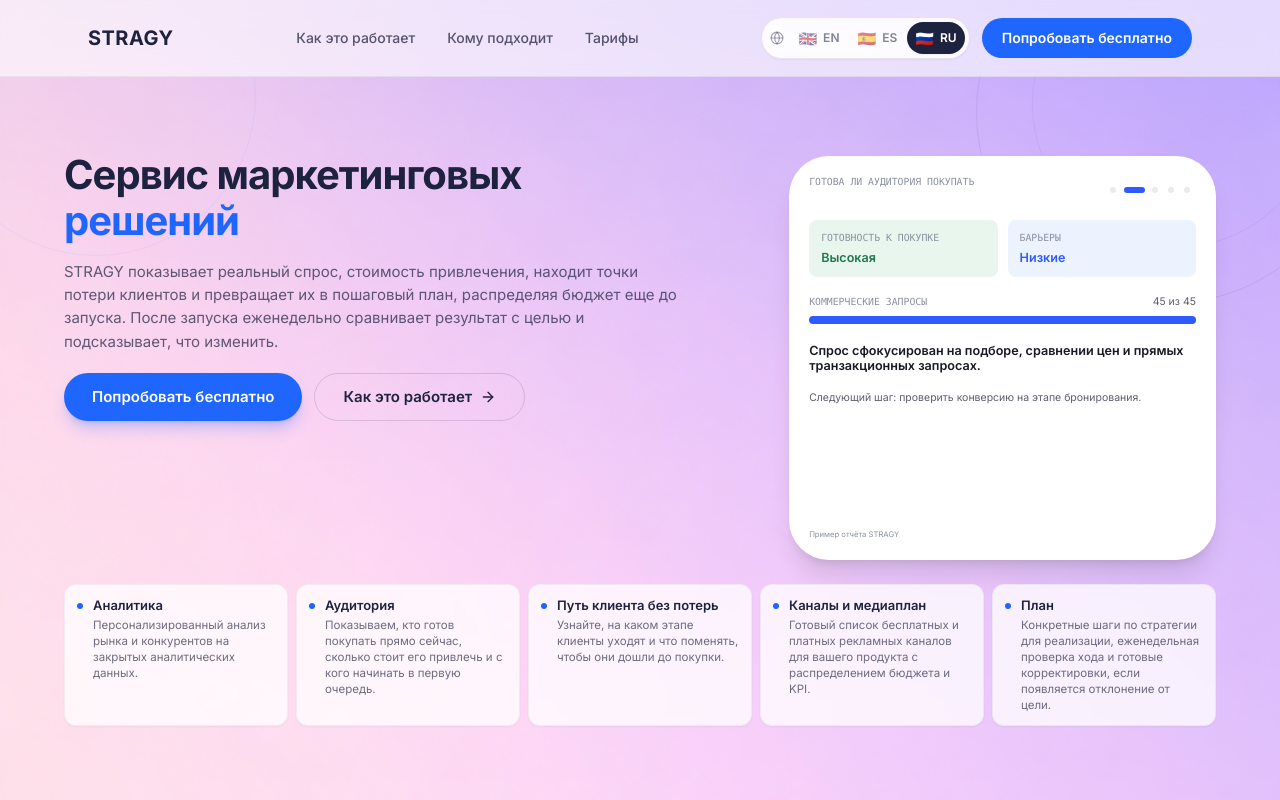
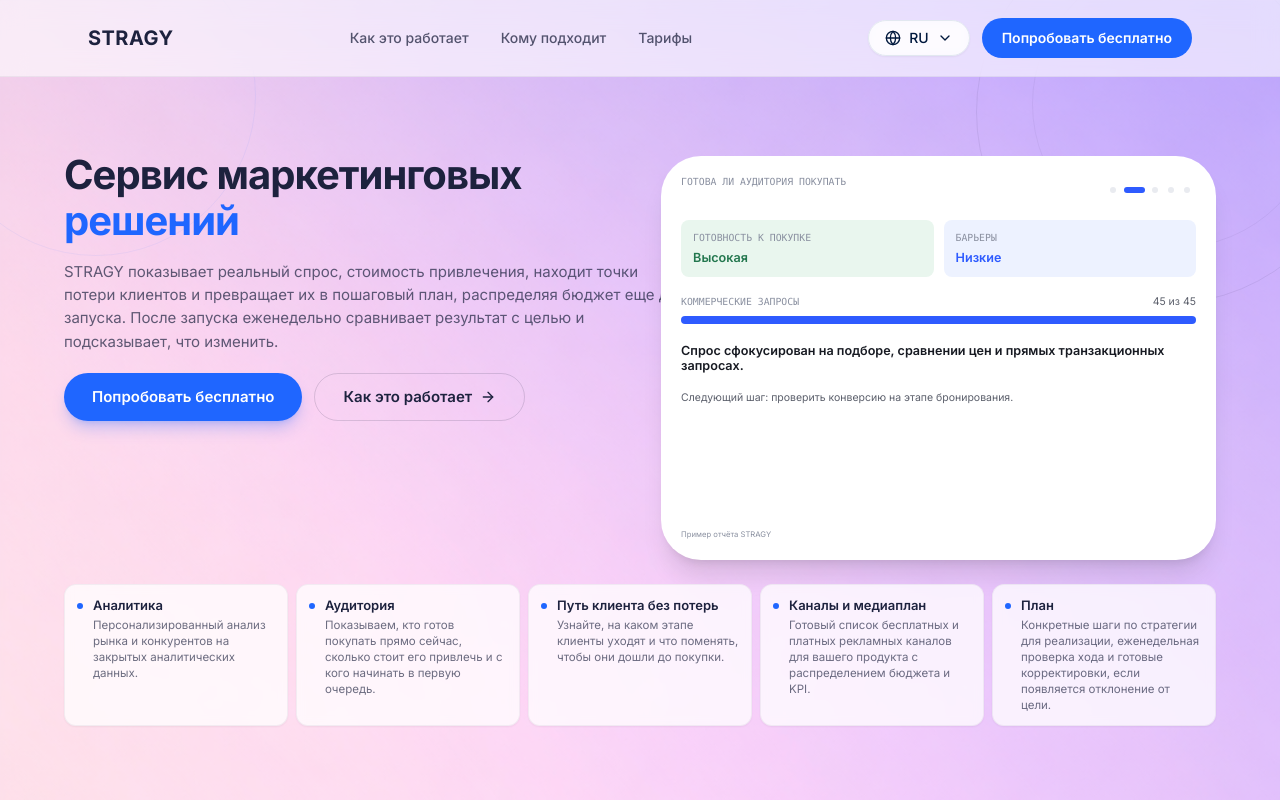
Before and after one commit to irena-sharapa/stragy-leap-launch, a React (Vite) app: page /ru/preimushchestva in a window 1280 px wide. Shown: the top 800 px of the page. Built offline with nearby package versions, Linux system fonts and the light colour scheme.

Commit message:
Changes
Co-authored-by: irena-sharapa <204727947+irena-sharapa@users.noreply.github.com>

```diff
--- a/src/components/LanguageSwitcher.tsx
+++ b/src/components/LanguageSwitcher.tsx
@@ -1,43 +1,40 @@
-import { Globe } from "lucide-react";
+import { Globe, ChevronDown, Check } from "lucide-react";
 import { Language, getPathForLanguage } from "@/lib/translations";
 import { useLanguage } from "@/hooks/useLanguage";
 import { Button } from "@/components/ui/button";
+import { DropdownMenu, DropdownMenuTrigger, DropdownMenuContent, DropdownMenuItem } from "@/components/ui/dropdown-menu";
 
-const languages: { code: Language; flag: string; short: string; name: string }[] = [
-  { code: 'en', flag: '🇬🇧', short: 'EN', name: 'English' },
-  { code: 'es', flag: '🇪🇸', short: 'ES', name: 'Español' },
-  { code: 'ru', flag: '🇷🇺', short: 'RU', name: 'Русский' },
+const languages: { code: Language; short: string; name: string }[] = [
+  { code: 'en', short: 'EN', name: 'English' },
+  { code: 'es', short: 'ES', name: 'Español' },
+  { code: 'ru', short: 'RU', name: 'Русский' },
 ];
 
 export const LanguageSwitcher = () => {
   const { currentLang } = useLanguage();
 
   return (
-    <div
-      role="group"
-      aria-label="Language"
-      className="flex shrink-0 items-center gap-0.5 rounded-full border border-stragy-dark-text/10 bg-background/70 p-1 shadow-sm backdrop-blur-sm"
-    >
-      <Globe className="mx-1 h-3.5 w-3.5 shrink-0 text-stragy-dark-text/40" aria-hidden />
+    <DropdownMenu>
+      <DropdownMenuTrigger asChild>
+        <Button variant="outline" aria-label="Language" className="shrink-0 h-9 gap-2 rounded-full bg-background/70 shadow-sm backdrop-blur-sm">
+          <Globe className="h-3.5 w-3.5" aria-hidden />
+          {currentLang.toUpperCase()}
+          <ChevronDown className="h-3.5 w-3.5" aria-hidden />
+        </Button>
+      </DropdownMenuTrigger>
+      <DropdownMenuContent align="end">
       {languages.map((lang) => {
         const active = lang.code === currentLang;
         return (
-          <Button asChild variant="ghost"
-            key={lang.code}
-            className={[
-              "h-8 inline-flex items-center gap-1.5 rounded-full px-2 py-1.5 text-[12px] font-semibold tracking-normal transition-colors",
-              active
-                ? "bg-stragy-dark-text text-primary-foreground hover:bg-stragy-dark-text hover:text-primary-foreground shadow-sm"
-                : "text-stragy-dark-text/55 hover:bg-background hover:text-stragy-dark-text",
-            ].join(" ")}
-          >
+          <DropdownMenuItem asChild key={lang.code}>
             <a href={getPathForLanguage(lang.code)} hrefLang={lang.code} lang={lang.code} title={lang.name} aria-current={active ? "true" : undefined}>
-            <span className="text-[15px] leading-none">{lang.flag}</span>
-            <span>{lang.short}</span>
+            <span>{lang.name}</span>
+            {active && <Check className="ml-auto h-4 w-4" aria-hidden />}
             </a>
-          </Button>
+          </DropdownMenuItem>
         );
       })}
-    </div>
+      </DropdownMenuContent>
+    </DropdownMenu>
   );
 };
--- a/src/components/SignalCard.tsx
+++ b/src/components/SignalCard.tsx
@@ -99,7 +99,7 @@ export const SignalCard = () => {
     onTouchEnd={(e) => { const point = e.changedTouches[0]; if (point && touch.current) { const dx = point.clientX - touch.current.x; const dy = point.clientY - touch.current.y; if (Math.abs(dx) > 45 && Math.abs(dx) > Math.abs(dy)) setCurrent((n) => (n + (dx < 0 ? 1 : 4)) % 5); } touch.current = null; setPaused(false); }}
     onTouchCancel={() => { touch.current = null; setPaused(false); }}>
     <div className="report-slides">{t.titles.map((title, i) => <article key={i} className={`report-slide ${i === current ? "report-slide-active" : ""}`} aria-hidden={i !== current} aria-roledescription="slide" aria-label={`${i + 1} / 5`}>
-      <h3 className="report-label report-title">{title}</h3><div className="report-body">{body(i)}</div><p className="report-footer">{t.example}{i === 2 ? ` · ${t.hidden}` : ""}</p>
+      <h3 className="report-label report-title">{title}</h3><div className="report-body">{body(i)}</div>{i !== 2 && <p className="report-footer">{t.example}</p>}
     </article>)}</div>
     <div className="report-dots">{t.titles.map((title, i) => <Button key={i} type="button" variant="ghost" className="report-dot-button" aria-label={`${t.slide} ${i + 1}: ${title}`} aria-pressed={current === i} onClick={() => setCurrent(i)}><span className={`report-dot ${current === i ? "report-dot-active" : ""}`} /></Button>)}</div>
   </section>;
--- a/src/pages/Index.tsx
+++ b/src/pages/Index.tsx
@@ -298,7 +298,7 @@ const Index = () => {
                 </div>
 
                 <div className="flex items-start justify-center lg:justify-end lg:pt-1">
-                  <div className="w-full sm:w-[85%] lg:w-[85%]">
+                  <div className="w-full sm:w-[110.5%] sm:max-lg:mx-auto lg:w-[110.5%] lg:shrink-0">
                     <SignalCard />
                   </div>
                 </div>
```
